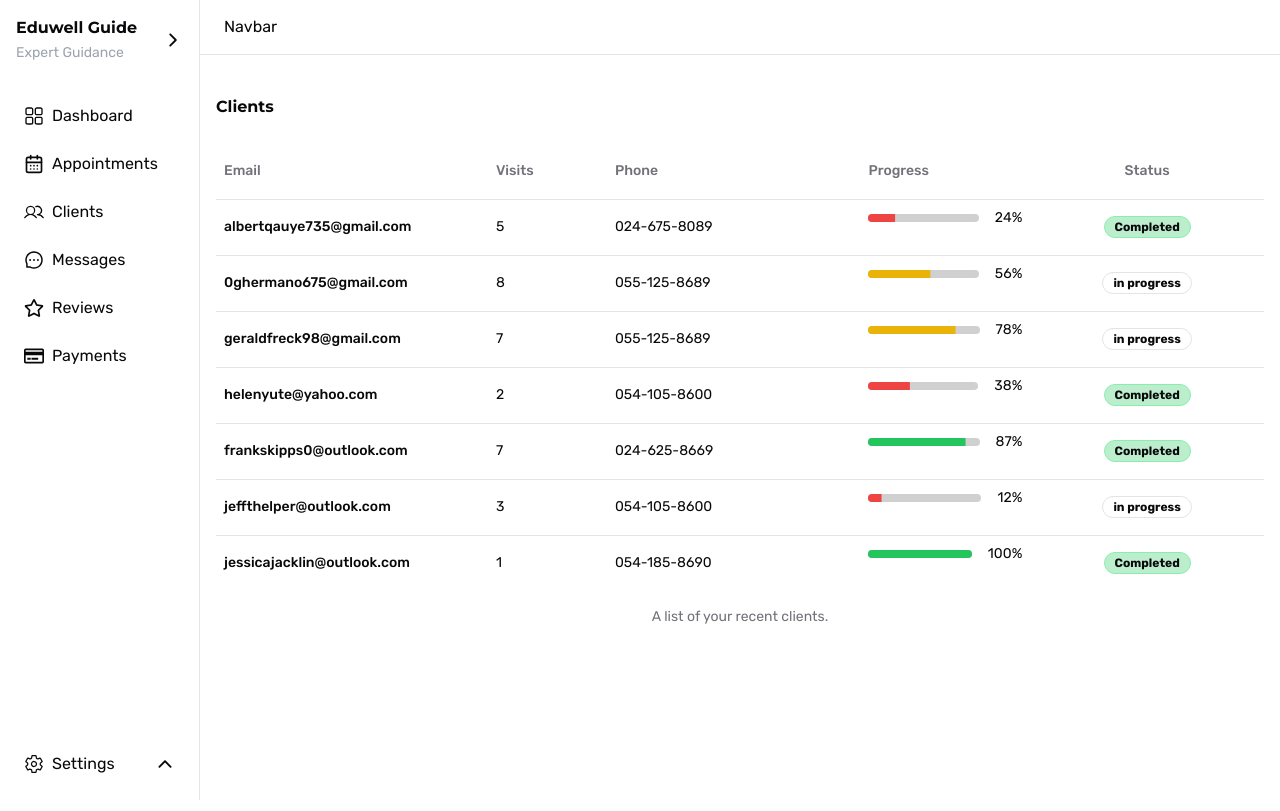
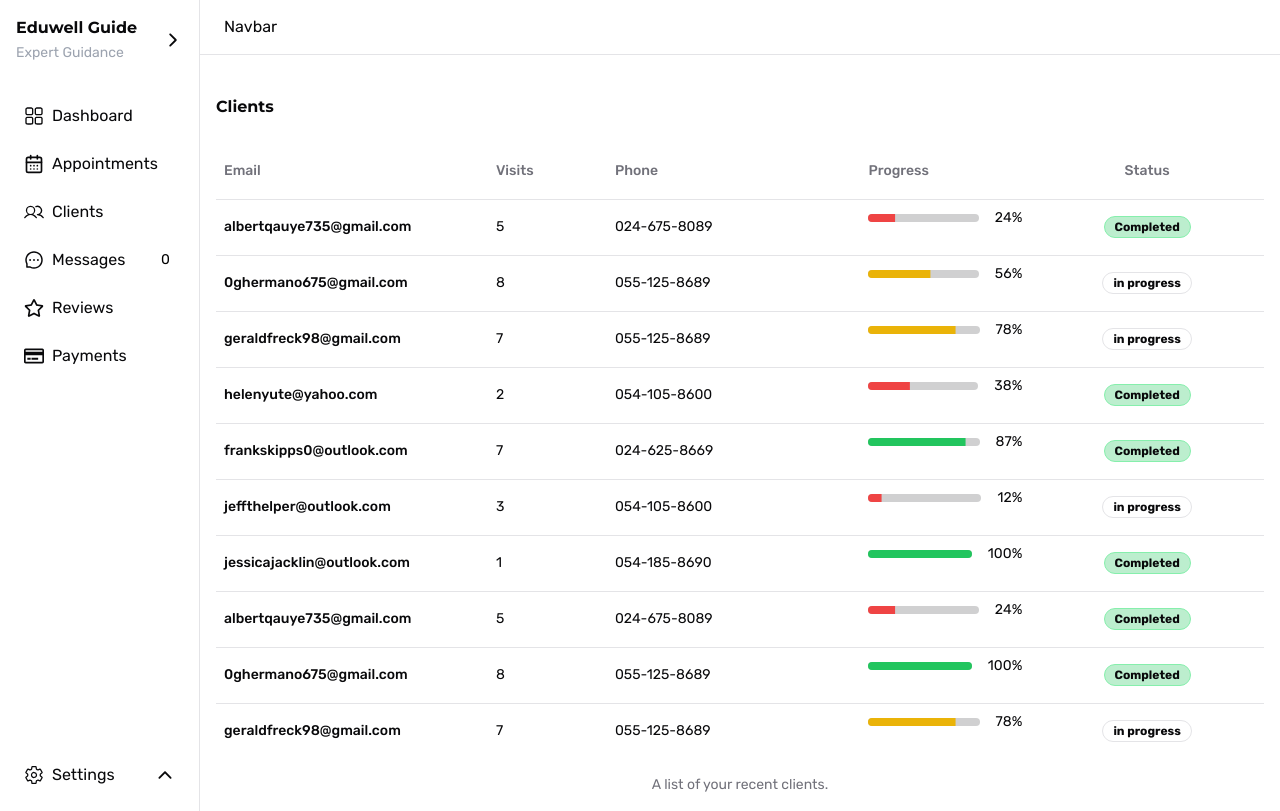
Before and after one commit to Albert735/EduWell-Guide, a Next.js app: page /dashboard/counsellor/clients in a window 1280 px wide. Built offline with nearby package versions, Linux system fonts and the light colour scheme.

Commit message:
feat: Integrate react-resizable-panels for improved layout management and add demo clients to the dashboard

```diff
--- a/package.json
+++ b/package.json
@@ -27,6 +27,7 @@
     "react-dom": "^19.0.0",
     "react-hook-form": "^7.54.2",
     "react-icons": "^5.5.0",
+    "react-resizable-panels": "^2.1.7",
     "tailwind-merge": "^3.0.2"
   },
   "devDependencies": {
--- a/src/app/dashboard/counsellor/(components)/CounsellorSidebar.tsx
+++ b/src/app/dashboard/counsellor/(components)/CounsellorSidebar.tsx
@@ -79,14 +79,22 @@
 
             <Link href="/dashboard/counsellor/messages">
               <span
-                className={`flex justify-start items-center gap-2 hover:bg-white/10  py-2 px-2 rounded-md transition-all  duration-300 cursor-pointer ${
+                className={`flex justify-between items-center gap-2 hover:bg-white/10  py-2 px-2 rounded-md transition-all  duration-300 cursor-pointer ${
                   pathname === "/dashboard/counsellor/messages"
                     ? "bg-white/10"
                     : ""
                 }`}
               >
-                <AiOutlineMessage size={20} />
-                <span>Messages</span>
+                <span className="flex gap-2 items-center">
+                  <AiOutlineMessage size={20} />
+                  <span>Messages</span>
+                </span>
+
+                <span className="relative w-5 h-5 bg-white rounded-md">
+                  <span className="text-sm text-black absolute left-1.5 ">
+                    0
+                  </span>
+                </span>
               </span>
             </Link>
 
--- a/src/app/dashboard/counsellor/clients/page.tsx
+++ b/src/app/dashboard/counsellor/clients/page.tsx
@@ -70,6 +70,30 @@
     progress: 100,
     status: "Completed",
   },
+  {
+    id: 7,
+    email: "albertqauye735@gmail.com",
+    Visits: 5,
+    phone: "024-675-8089",
+    progress: 24,
+    status: "Completed",
+  },
+  {
+    id: 8,
+    email: "0ghermano675@gmail.com",
+    Visits: 8,
+    phone: "055-125-8689",
+    progress: 100,
+    status: "Completed",
+  },
+  {
+    id: 9,
+    email: "geraldfreck98@gmail.com",
+    Visits: 7,
+    phone: "055-125-8689",
+    progress: 78,
+    status: "in progress",
+  },
 ];
 
 export default function Clients() {
--- /dev/null
+++ b/src/components/ui/resizable.tsx
@@ -0,0 +1,45 @@
+"use client"
+
+import { GripVertical } from "lucide-react"
+import * as ResizablePrimitive from "react-resizable-panels"
+
+import { cn } from "@/lib/utils"
+
+const ResizablePanelGroup = ({
+  className,
+  ...props
+}: React.ComponentProps<typeof ResizablePrimitive.PanelGroup>) => (
+  <ResizablePrimitive.PanelGroup
+    className={cn(
+      "flex h-full w-full data-[panel-group-direction=vertical]:flex-col",
+      className
+    )}
+    {...props}
+  />
+)
+
+const ResizablePanel = ResizablePrimitive.Panel
+
+const ResizableHandle = ({
+  withHandle,
+  className,
+  ...props
+}: React.ComponentProps<typeof ResizablePrimitive.PanelResizeHandle> & {
+  withHandle?: boolean
+}) => (
+  <ResizablePrimitive.PanelResizeHandle
+    className={cn(
+      "relative flex w-px items-center justify-center bg-border after:absolute after:inset-y-0 after:left-1/2 after:w-1 after:-translate-x-1/2 focus-visible:outline-none focus-visible:ring-1 focus-visible:ring-ring focus-visible:ring-offset-1 data-[panel-group-direction=vertical]:h-px data-[panel-group-direction=vertical]:w-full data-[panel-group-direction=vertical]:after:left-0 data-[panel-group-direction=vertical]:after:h-1 data-[panel-group-direction=vertical]:after:w-full data-[panel-group-direction=vertical]:after:-translate-y-1/2 data-[panel-group-direction=vertical]:after:translate-x-0 [&[data-panel-group-direction=vertical]>div]:rotate-90",
+      className
+    )}
+    {...props}
+  >
+    {withHandle && (
+      <div className="z-10 flex h-4 w-3 items-center justify-center rounded-sm border bg-border">
+        <GripVertical className="h-2.5 w-2.5" />
+      </div>
+    )}
+  </ResizablePrimitive.PanelResizeHandle>
+)
+
+export { ResizablePanelGroup, ResizablePanel, ResizableHandle }
```
Also changed, not shown: 1 other file (tests, documents, lock files or other folders).
